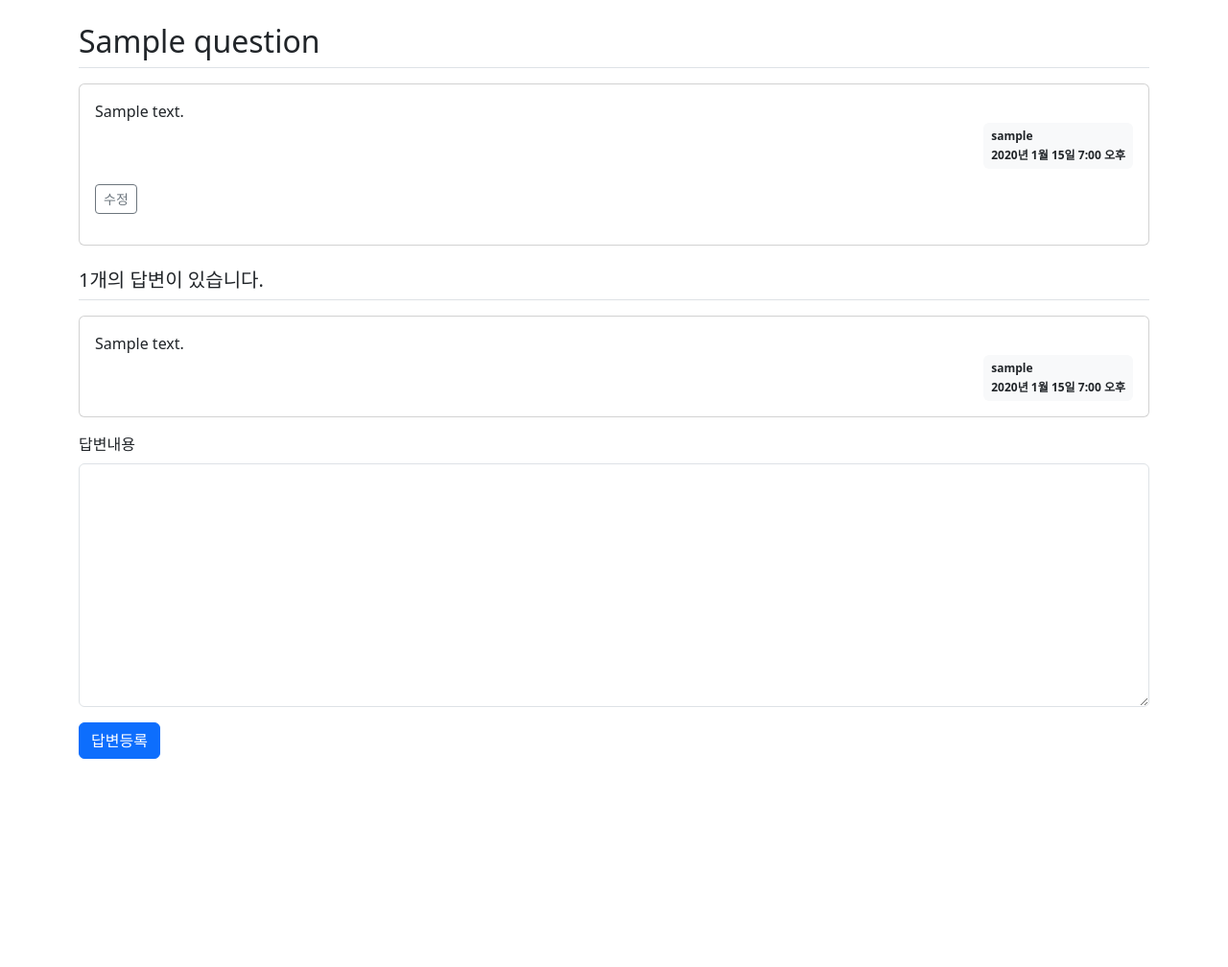
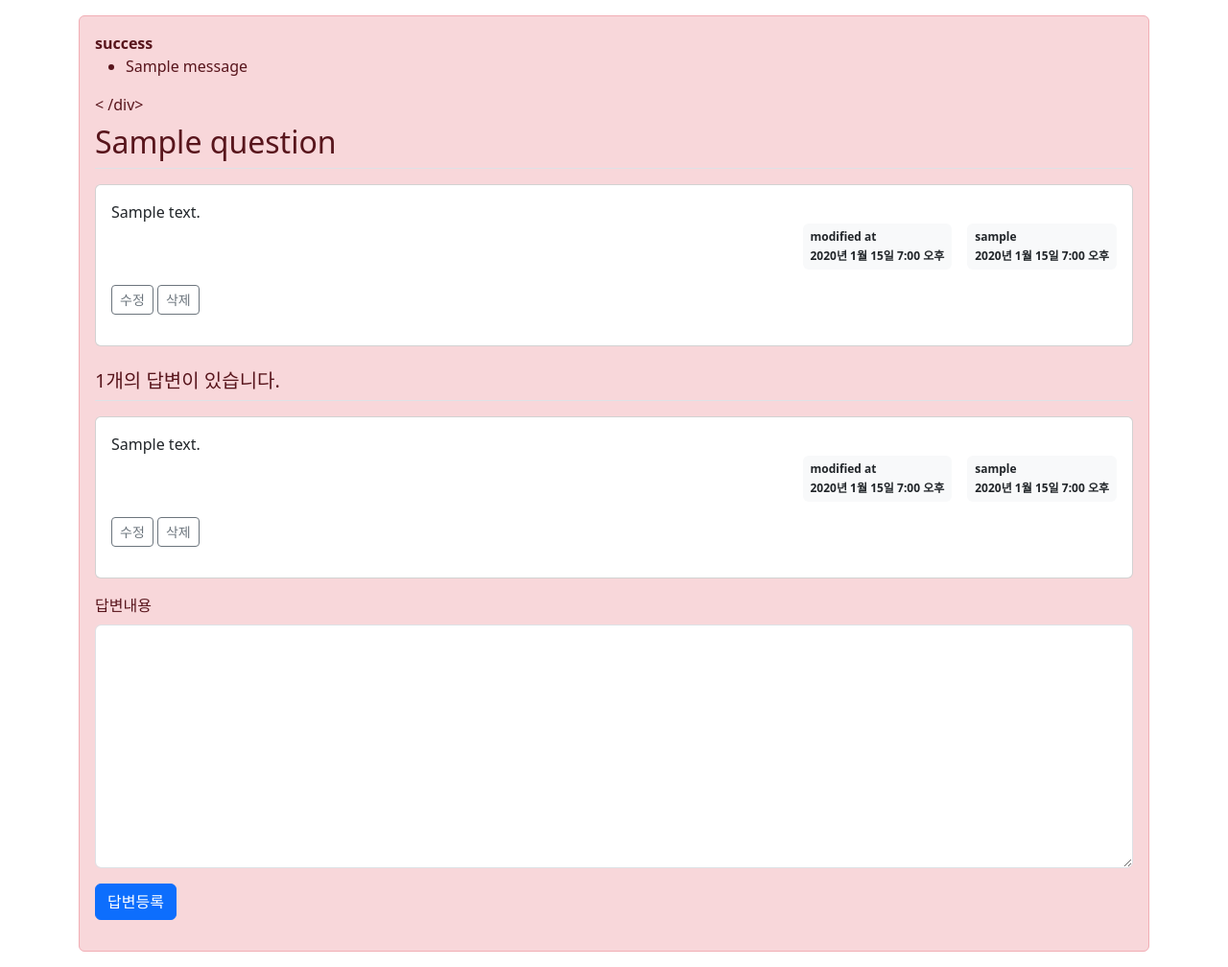
Before and after one commit to sua-repo/django_psa_boards, a Django app: page /pybo/1/ in a window 1280 px wide. Shown: the whole page at 96% size. Before the commit the page ends 791 px from the top, so only its background shows below. Run offline with Django 5.2, Linux system fonts and the light colour scheme; a user stored in the database is signed in; tables that the repository leaves empty hold one stand-in row (values such as "Sample post"); one stand-in notice (Sample message) is shown; some libraries are stand-ins or nearby versions.

Commit message:
답변 수정과 삭제

```diff
--- a/pybo/urls.py
+++ b/pybo/urls.py
@@ -20,4 +20,15 @@ urlpatterns = [
         views.question_modify,
         name="question_modify",
     ),  # dev_17
+    path(
+        "question/delete/<int:question_id>/",
+        views.question_delete,
+        name="question_delete",
+    ),  # dev_17
+    path(
+        "answer/modify/<int:answer_id>/", views.answer_modify, name="answer_modify"
+    ),  # dev_17
+    path(
+        "answer/delete/<int:answer_id>/", views.answer_delete, name="answer_delete"
+    ),  # dev_17
 ]
--- a/pybo/views.py
+++ b/pybo/views.py
@@ -7,6 +7,7 @@ from pybo.models import Question
 from django.core.paginator import Paginator
 from django.contrib.auth.decorators import login_required
 from django.contrib import messages
+from django.views.decorators.http import require_POST
 
 # Create your views here.
 
@@ -114,3 +115,48 @@ def question_modify(request, question_id):
         form = QuestionForm(instance=question)
     context = {"form": form}
     return render(request, "pybo/question_form.html", context)
+
+
+@login_required(login_url="common:login")
+@require_POST  # GET 요청 차단
+def question_delete(request, question_id):
+    question = get_object_or_404(Question, pk=question_id)
+    if request.user != question.author:
+        messages.error(request, "삭제 권한이 없습니다.")
+        return redirect("pybo:detail", question_id=question.id)
+    question.delete()
+    return redirect("pybo:index")
+
+
+@login_required(login_url="common:login")
+def answer_modify(request, answer_id):
+
+    answer = get_object_or_404(Answer, pk=answer_id)
+
+    if request.user != answer.author:
+        messages.error(request, "수정권한이 없습니다")
+        return redirect("pybo:detail", question_id=answer.question.id)
+
+    if request.method == "POST":
+        form = AnswerForm(request.POST, instance=answer)
+        if form.is_valid():
+            answer = form.save(commit=False)
+            answer.modify_date = timezone.now()
+            answer.save()
+            return redirect("pybo:detail", question_id=answer.question.id)
+    else:
+        form = AnswerForm(instance=answer)
+
+    context = {"answer": answer, "form": form}
+    return render(request, "pybo/answer_form.html", context)
+
+
+@login_required(login_url="common:login")
+@require_POST  # GET 요청 차단
+def answer_delete(request, answer_id):
+    answer = get_object_or_404(Answer, pk=answer_id)
+    if request.user != answer.author:
+        messages.error(request, "삭제 권한이 없습니다.")
+        return redirect("pybo:detail", question_id=answer.question.id)
+    answer.delete()
+    return redirect("pybo:detail", question_id=answer.question.id)
--- a/templates/base.html
+++ b/templates/base.html
@@ -24,5 +24,11 @@
 {% block content %}
 {% endblock %}
 <!-- 기본 템플릿 안에 삽입될 내용 End -->
+
+<!-- 자바스크립트 Start -->
+{% block script %}
+{% endblock %}
+<!-- 자바스크립트 End -->
+
 </body>
 </html>
--- a/templates/pybo/question_detail.html
+++ b/templates/pybo/question_detail.html
@@ -1,24 +1,49 @@
 {% load static %}
 <link rel="stylesheet" type="text/css" href="{% static 'bootstrap.min.css' %}">
 <div class="container my-3">
+
+    <!-- dev_17 message 표시 -->
+    {% if messages %}
+        <div class="alert alert-danger my-3" role="alert">
+            {% for message in messages %}
+                <strong>{{ message.tags }}</strong>
+                <ul><li>{{ message.message }}</li></ul>
+            {% endfor %}
+    <   /div>
+    {% endif %}
+
     <!-- 질문 -->
     <h2 class="border-bottom py-2">{{ question.subject }}</h2>
     <div class="card my-3">
         <div class="card-body">
             <div class="card-text" style="white-space: pre-line;">{{ question.content }}</div>
             <div class="d-flex justify-content-end">
+
+                <!-- dev_17 수정일시 추가-->
+                {% if question.modify_date %}
+                    <div class="badge bg-light text-dark p-2 text-start mx-3">
+                        <div class="mb-2">modified at</div>
+                        <div>{{ question.modify_date }}</div>
+                    </div>
+                {% endif %}
+
                 <!-- dev_16 글쓴이 추가 -->
                 <div class="badge bg-light text-dark p-2 text-start">
                     <div class="mb-2">{{ question.author.username }}</div>
                     <div>{{ question.create_date }}</div>
                 </div>
             </div>
-            <!-- dev_17 로그인한 사용자와 글쓴이가 동일한 경우에만 수정 버튼 노출 -->
+            <!-- dev_17 로그인한 사용자와 글쓴이가 동일한 경우에만 수정 삭제 버튼 노출 -->
             <div class="my-3">
                 {% if request.user == question.author %}
-                        <a href="{% url 'pybo:question_modify' question.id  %}" class="btn btn-sm btn-outline-secondary">수정</a>
+                    <a href="{% url 'pybo:question_modify' question.id %}" class="btn btn-sm btn-outline-secondary">수정</a>
+                    <form action="{% url 'pybo:question_delete' question.id %}" method="post" style="display:inline;">
+                        {% csrf_token %}
+                            <button type="submit" class="btn btn-sm btn-outline-secondary" onclick="return confirm('정말로 삭제하시겠습니까?');">삭제</button>
+                    </form>
                 {% endif %}
             </div>
+
         </div>
     </div>
     <!-- 답변 -->
@@ -28,12 +53,32 @@
         <div class="card-body">
             <div class="card-text" style="white-space: pre-line;">{{ answer.content }}</div>
             <div class="d-flex justify-content-end">
+
+                <!-- dev_17 수정일시 추가 -->
+                {% if answer.modify_date %}
+                    <div class="badge bg-light text-dark p-2 text-start mx-3">
+                        <div class="mb-2">modified at</div>
+                        <div>{{ answer.modify_date }}</div>
+                    </div>
+                {% endif %}
+
                 <!-- dev_16 글쓴이 추가 -->
                 <div class="badge bg-light text-dark p-2 text-start">
                     <div class="mb-2">{{ answer.author.username }}</div>
                     <div>{{ answer.create_date }}</div>
                 </div>
             </div>
+
+            <div class="my-3">
+                {% if request.user == answer.author %}
+                    <a href="{% url 'pybo:answer_modify' answer.id  %}" class="btn btn-sm btn-outline-secondary">수정</a>
+                    <form action="{% url 'pybo:answer_delete' answer.id %}" method="post" style="display:inline;">
+                        {% csrf_token %}
+                        <button type="submit" class="btn btn-sm btn-outline-secondary" onclick="return confirm('정말로 삭제하시겠습니까?');">삭제</button>
+                    </form>
+                {% endif %}
+            </div>
+
         </div>
     </div>
     {% endfor %}
@@ -68,3 +113,36 @@
         <input type="submit" value="답변등록" class="btn btn-primary">
     </form>
 </div>
+
+{% comment "" %}
+    <a href="javascript:void(0)" class="delete btn btn-sm btn-outline-secondary" data-uri="{% url 'pybo:question_delete' question.id  %}">삭제</a>
+{% endcomment %}
+
+
+{% block script %}
+    <script type='text/javascript'>
+        document.addEventListener("DOMContentLoaded", function() {
+            const deleteElements = document.getElementsByClassName("delete");
+            Array.from(deleteElements).forEach(function(element) {
+                element.addEventListener('click', function(event) {
+                    event.preventDefault();  // 기본 동작 막기
+                    if (confirm("정말로 삭제하시겠습니까?")) {
+                        const form = document.createElement('form');
+                        form.method = 'POST';
+                        form.action = this.dataset.uri;
+
+                        // CSRF 토큰 추가
+                        const csrfToken = document.createElement('input');
+                        csrfToken.type = 'hidden';
+                        csrfToken.name = 'csrfmiddlewaretoken';
+                        csrfToken.value = '{{ csrf_token }}';
+
+                        form.appendChild(csrfToken);
+                        document.body.appendChild(form);
+                        form.submit();
+                    }
+                });
+            });
+        });
+    </script>
+{% endblock script %}
```
Also changed, not shown: templates/pybo/answer_form.html (added, +16 -0 lines).
